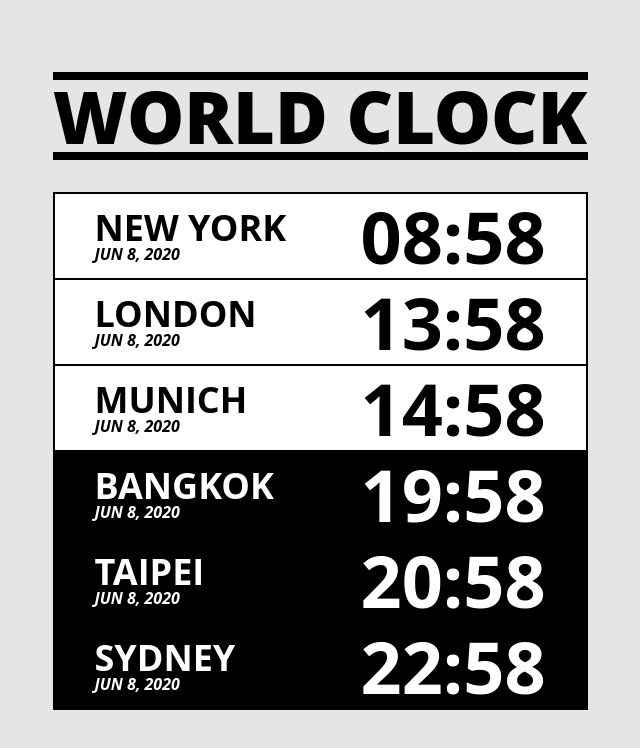
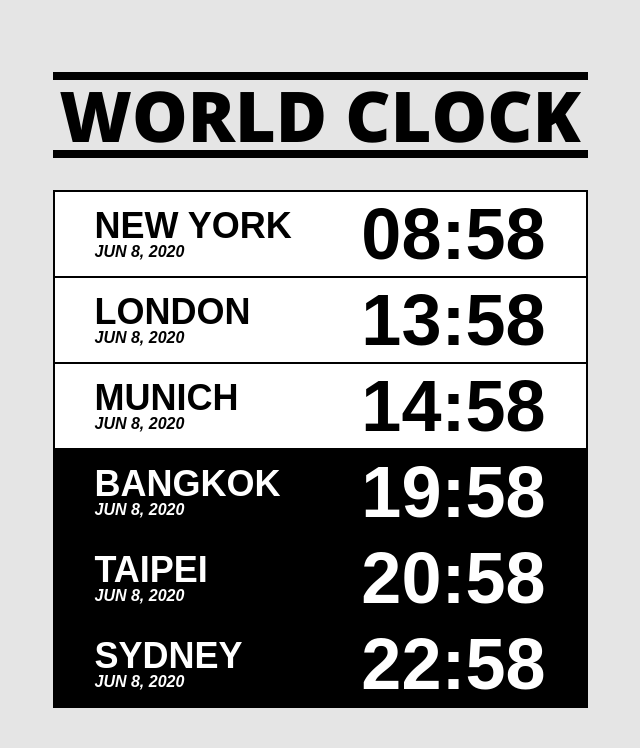
Before and after one commit to EugenAchtzehn/world_clock, a plain HTML site: page index.html in a window 1280 px wide. Shown: the whole page, without its empty margins (320-960 px from the left). Drawn offline with nearby package versions, Linux system fonts and the light colour scheme.

Commit message:
adjust the head font to Open Sans

```diff
--- a/css/all.css
+++ b/css/all.css
@@ -142,17 +142,17 @@ body {
 .container {
   width: 535px;
   margin: 4.5rem auto;
-  font-family: "Open Sans", Arial, "Microsoft JhengHei", Helvetica, sans-serif;
+  font-family: Arial, "Microsoft JhengHei", Helvetica, sans-serif;
 }
 
 h1 {
-  font-size: 72px;
+  font-size: 70px;
   color: #000000;
-  font-weight: 800;
   border-top: 0.5rem solid #000000;
   border-bottom: 0.5rem solid #000000;
   text-align: center;
   margin: 0 auto 2rem auto;
+  font-family: "Open Sans", Arial, sans-serif;
 }
 
 h2 {
--- a/index.html
+++ b/index.html
@@ -5,6 +5,9 @@
     <meta charset="UTF-8">
     <meta name="viewport" content="width=device-width, initial-scale=1.0">
     <title>World Clock</title>
+
+    <!-- import google fonts: Open Sans (ExtraBold  = weight 800) -->
+    <link href="https://fonts.googleapis.com/css2?family=Open+Sans:wght@800&display=swap" rel="stylesheet">
 
     <!-- import css -->
     <link rel="stylesheet" href="css/all.css">
```
